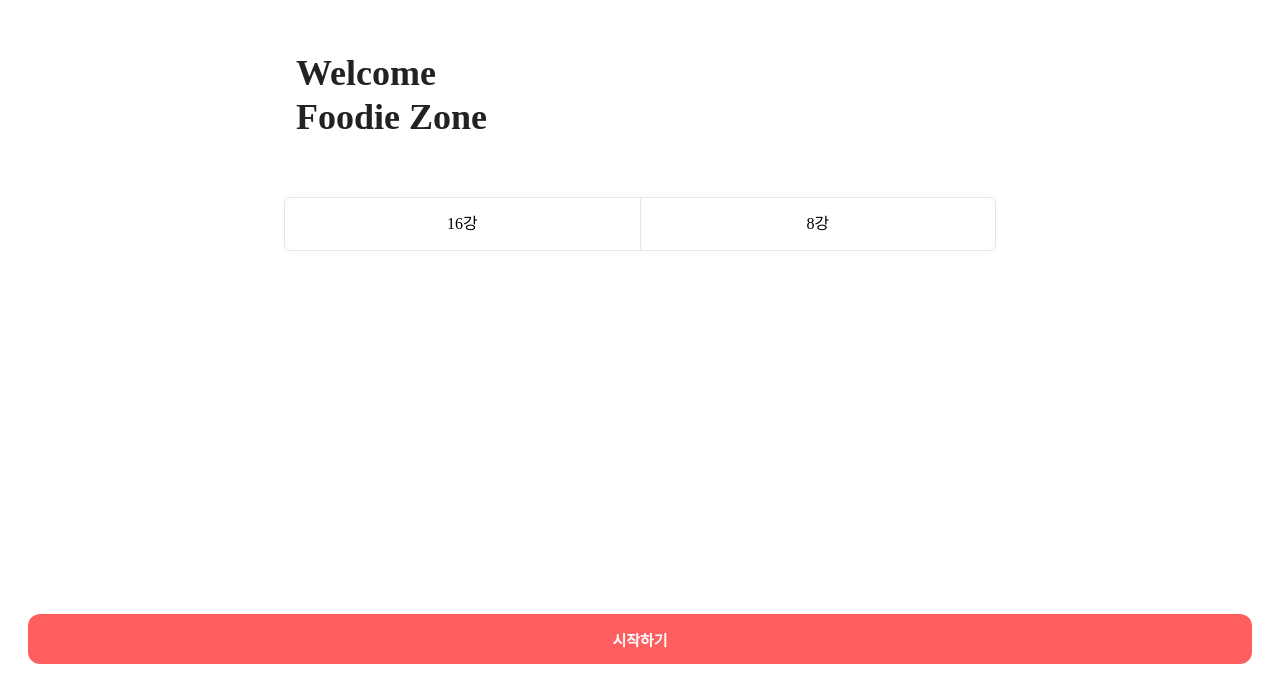
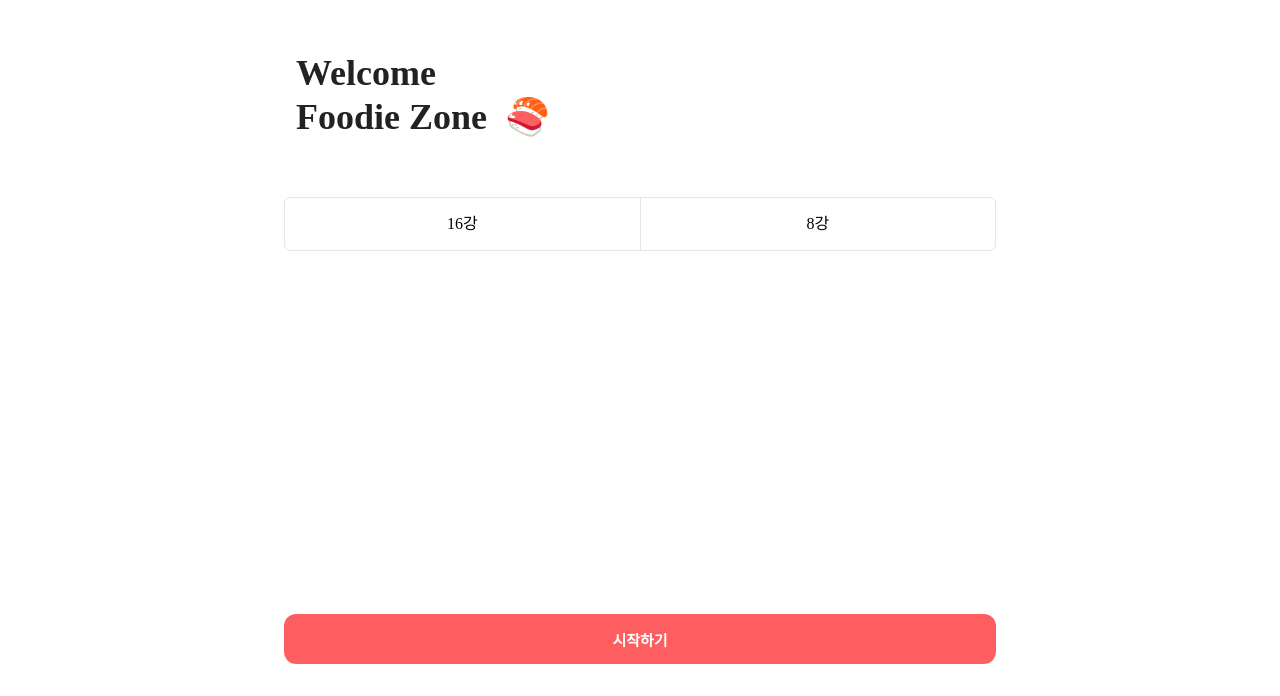
Before and after one commit to FoodieZone/Frontend, a React (Create React App) app: page /home in a window 1280 px wide. Shown: the part 104-800 px from the top of the page. Built offline with nearby package versions, Linux system fonts and the light colour scheme.

Commit message:
feat: flex layout으로 수정

```diff
--- a/src/pages/Home.tsx
+++ b/src/pages/Home.tsx
@@ -3,13 +3,15 @@ import styled from '@emotion/styled';
 function Home() {
 	return (
 		<Container>
-			<Title>{`Welcome\nFoodie Zone`}</Title>
+			<Contents>
+				<Title>{`Welcome\nFoodie Zone`}&nbsp;&nbsp;🍣</Title>
 
-			<SelectRoundButtonWrapper>
-				<SelectRoundButton>16강</SelectRoundButton>
-				<Divider />
-				<SelectRoundButton>8강</SelectRoundButton>
-			</SelectRoundButtonWrapper>
+				<SelectRoundButtonWrapper>
+					<SelectRoundButton>16강</SelectRoundButton>
+					<Divider />
+					<SelectRoundButton>8강</SelectRoundButton>
+				</SelectRoundButtonWrapper>
+			</Contents>
 
 			<StartButton>시작하기</StartButton>
 		</Container>
@@ -19,6 +21,13 @@ function Home() {
 export default Home;
 
 const Container = styled.div`
+	display: flex;
+	flex-direction: column;
+	justify-content: space-between;
+	height: 100%;
+`;
+
+const Contents = styled.div`
 	display: flex;
 	flex-direction: column;
 `;
@@ -57,11 +66,8 @@ const Divider = styled.div`
 
 const StartButton = styled.button`
 	height: 50px;
+	margin: 0 28px 32px;
 	border-radius: 12px;
-	position: fixed;
-	right: 28px;
-	left: 28px;
-	bottom: 32px;
 	outline: none;
 	background-color: #ff5e60;
 	color: #fff;
```
